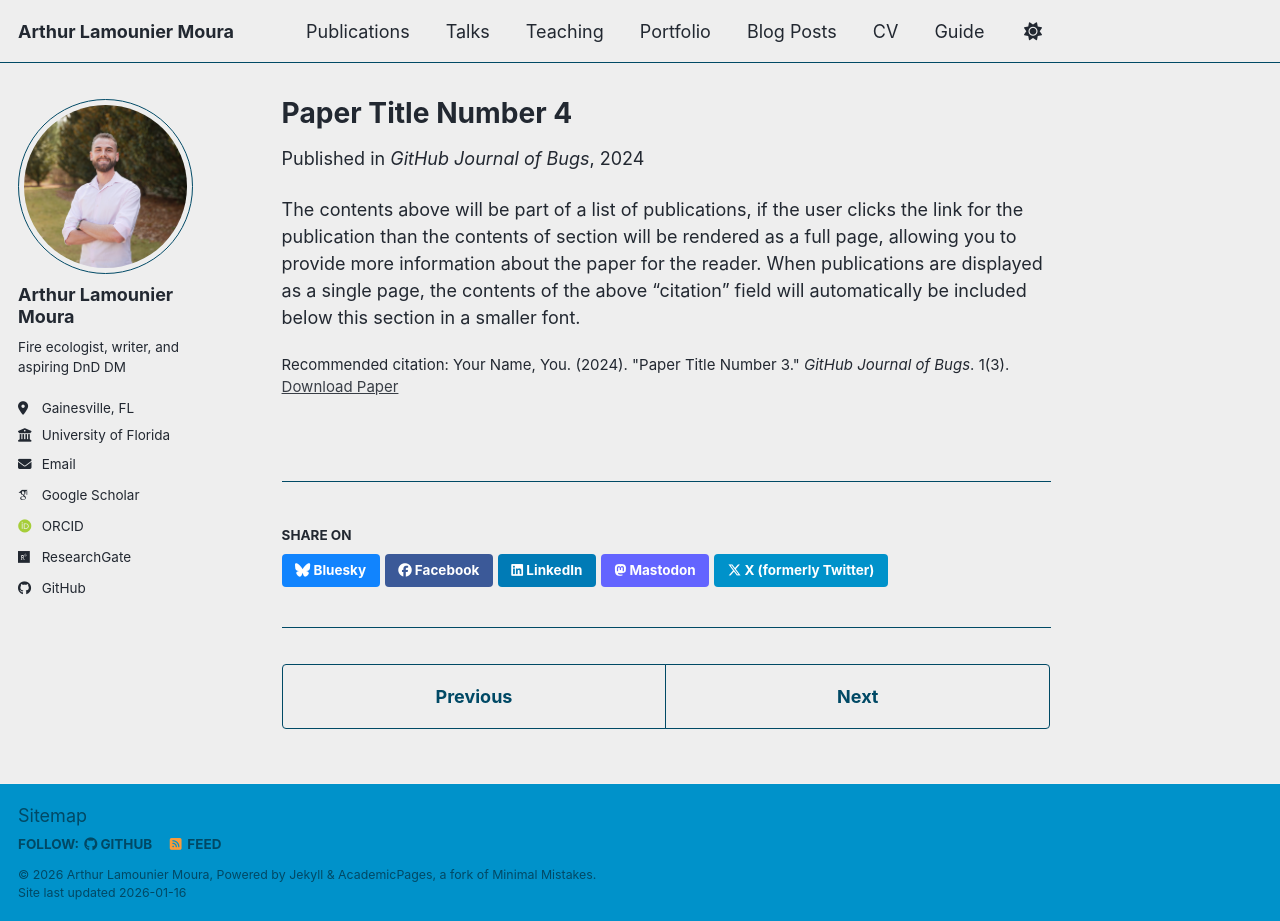
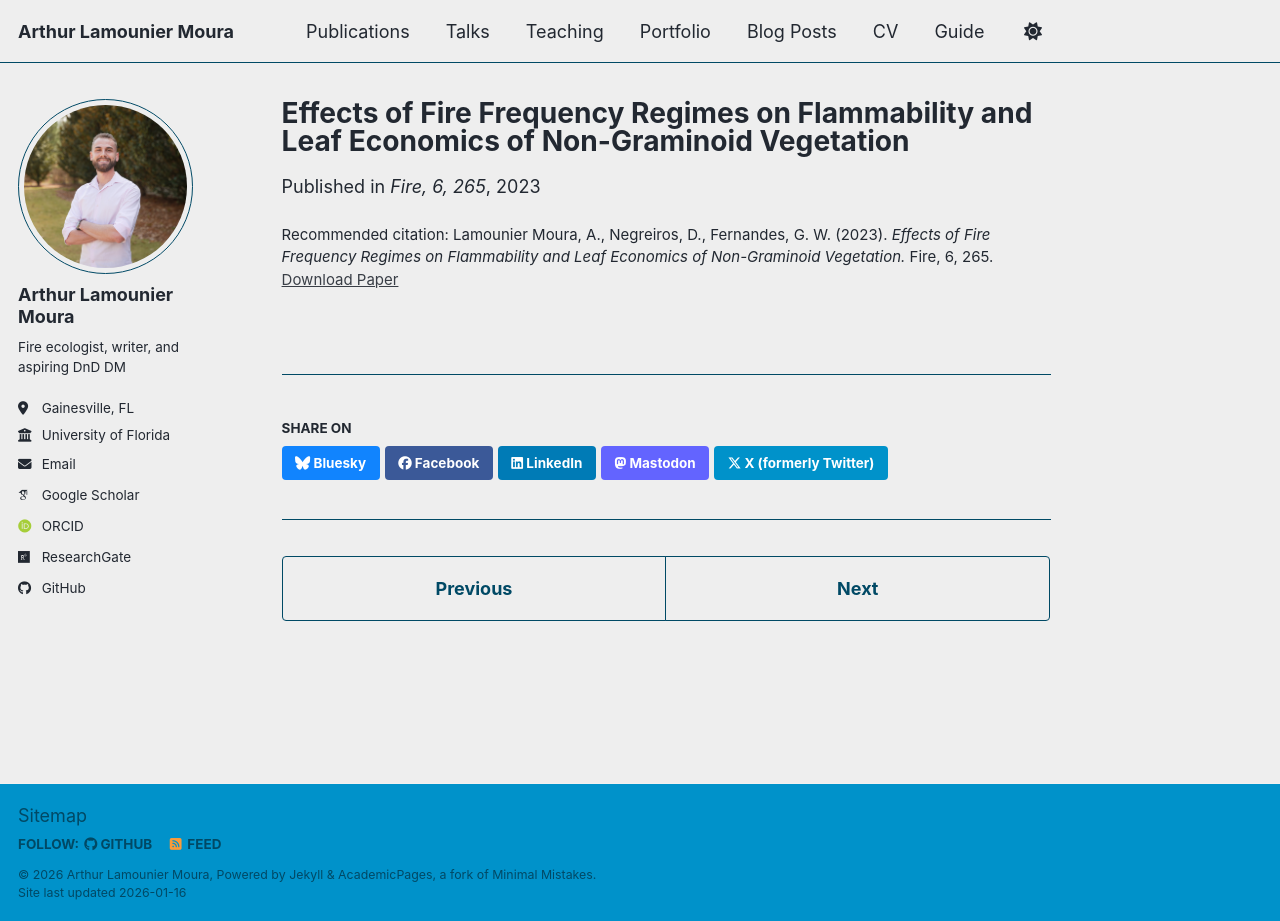
Before and after one commit to arthurlamounier/arthurlamounier.github.io, a Jekyll site: the page built from _publications/2024-02-17-paper-title-number-4.md, in a window 1280 px wide and 921 px high. Built offline with Jekyll 4.4.1, drawn with Linux system fonts in a browser that asks for light colours; some web fonts are replaced; a script bundle is joined from its source files by our own code; library files that are not in the unit come from our copies.

Commit message:
Update 2024-02-17-paper-title-number-4.md

```diff
--- a/_publications/2024-02-17-paper-title-number-4.md
+++ b/_publications/2024-02-17-paper-title-number-4.md
@@ -1,13 +1,11 @@
 ---
-title: "Paper Title Number 4"
+title: "Effects of Fire Frequency Regimes on Flammability and Leaf Economics of Non-Graminoid Vegetation"
 collection: publications
-category: conferences
-permalink: /publication/2024-02-17-paper-title-number-4
-excerpt: 'This paper is about fixing template issue #693.'
-date: 2024-02-17
-venue: 'GitHub Journal of Bugs'
-paperurl: 'https://academicpages.github.io/files/paper3.pdf'
-citation: 'Your Name, You. (2024). &quot;Paper Title Number 3.&quot; <i>GitHub Journal of Bugs</i>. 1(3).'
+category: manuscripts
+permalink: /publication/2023-fire-frequency-flammability
+date: 2023-01-01
+venue: "Fire, 6, 265"
+paperurl: "https://doi.org/10.3390/fire6070265"
+citation: "Lamounier Moura, A., Negreiros, D., Fernandes, G. W. (2023). <i>Effects of Fire Frequency Regimes on Flammability and Leaf Economics of Non-Graminoid Vegetation.</i> Fire, 6, 265."
+excerpt: "Study of fire frequency effects on flammability and leaf economics traits of non-graminoid vegetation."
 ---
-
-The contents above will be part of a list of publications, if the user clicks the link for the publication than the contents of section will be rendered as a full page, allowing you to provide more information about the paper for the reader. When publications are displayed as a single page, the contents of the above "citation" field will automatically be included below this section in a smaller font.
```
